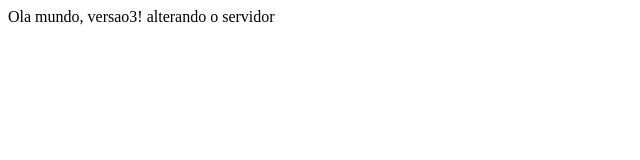
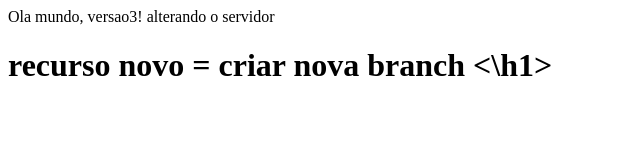
Before and after one commit to Alanmessia/devops2, a plain HTML site: page index.html in a window 1280 px wide. Shown: the whole page, without its empty margins (0-640 px from the left). Drawn offline with Linux system fonts and the light colour scheme.

Commit message:
Update index.html

```diff
--- a/index.html
+++ b/index.html
@@ -7,5 +7,6 @@
 <body>
 Ola mundo, versao3!
 alterando o servidor
+<h1>recurso novo = criar nova branch <\h1>
   </body>
 </html>
```
